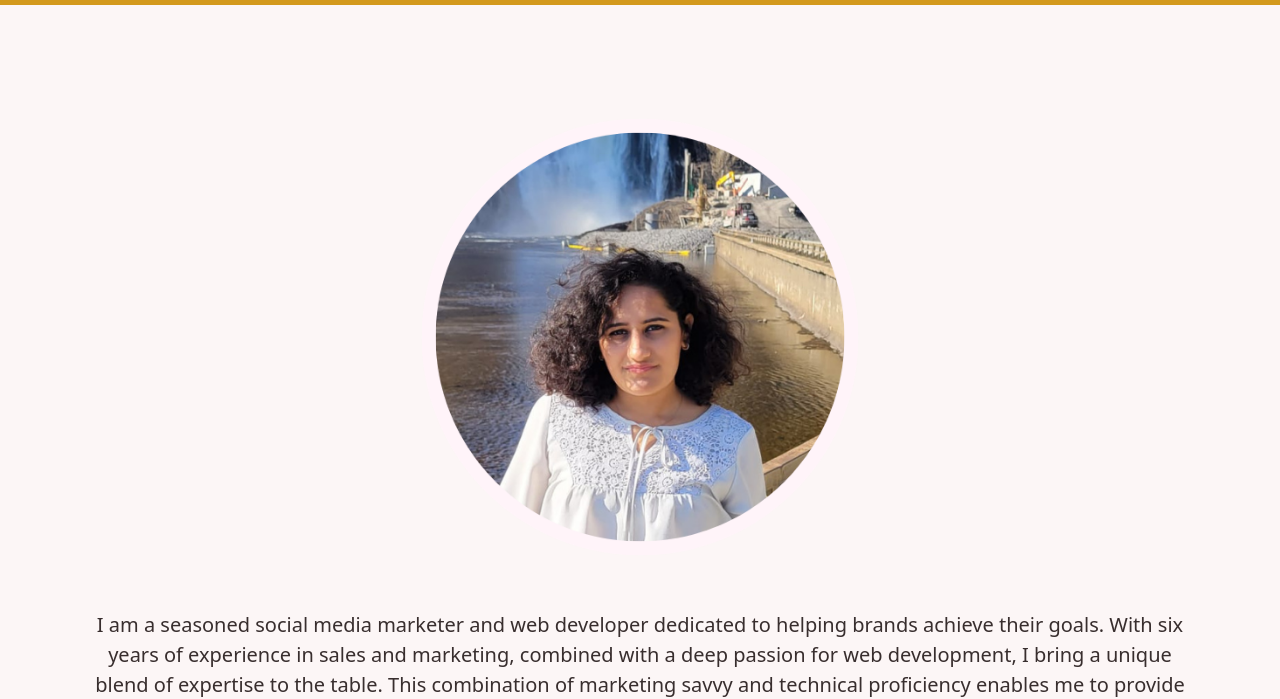
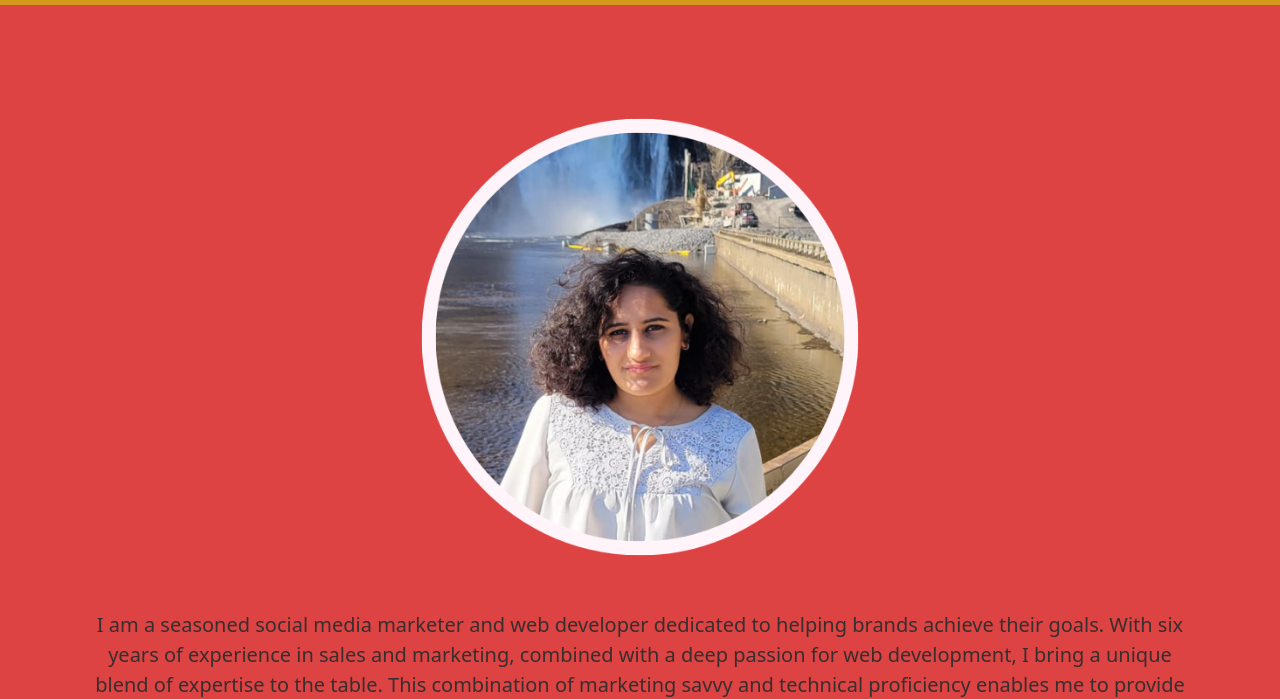
Before and after one commit to vyasstuti1710/portfolio, a plain HTML site: page bootstrap_index.html in a window 1280 px wide. Shown: the part 106-805 px from the top of the page. Drawn offline with nearby package versions, Linux system fonts and the light colour scheme.

Commit message:
Changed BG Color

```diff
--- a/css/style.css
+++ b/css/style.css
@@ -1,6 +1,6 @@
 
 .bg-clr {
-    background-color:rgb(252, 246, 246);
+    background-color:rgb(221, 67, 67);
 }
 
 .content {
```
